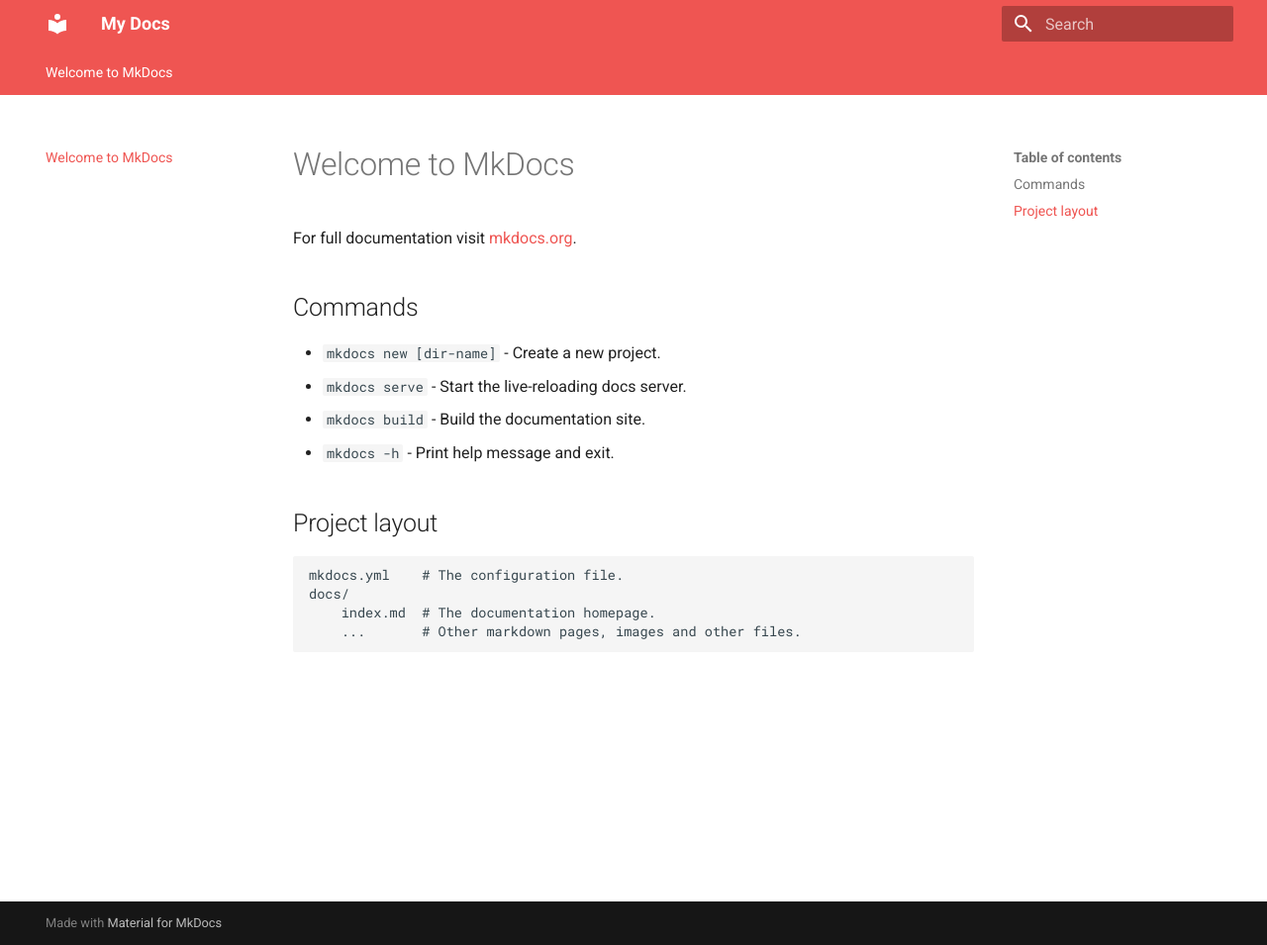
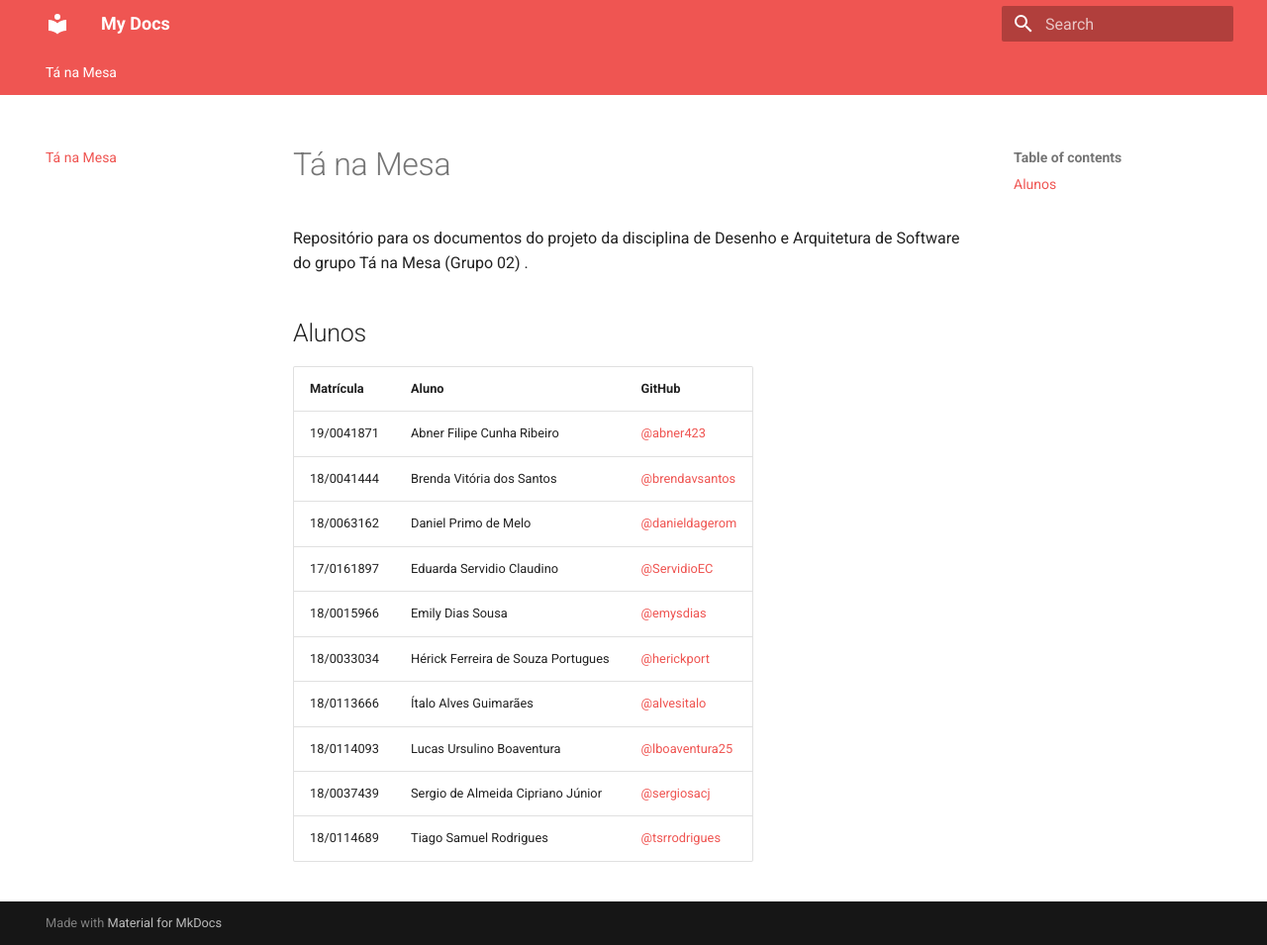
Before and after one commit to UnBArqDsw2021-1/2021.1_G02_TaNaMesa_docs, an MkDocs documentation site: the page built from docs/index.md, in a window 1280 px wide and 955 px high. Shown: the whole window at 99% size. Built offline with MkDocs 1.6.1 and Material for MkDocs 9.7.7, drawn with Linux system fonts in a browser that asks for light colours.

Commit message:
Add home page of mkdocs

```diff
--- a/docs/index.md
+++ b/docs/index.md
@@ -1,17 +1,17 @@
-# Welcome to MkDocs
+# Tá na Mesa
 
-For full documentation visit [mkdocs.org](https://www.mkdocs.org).
+Repositório para os documentos do projeto da disciplina de Desenho e Arquitetura de Software do grupo Tá na Mesa (Grupo 02) .
 
-## Commands
-
-* `mkdocs new [dir-name]` - Create a new project.
-* `mkdocs serve` - Start the live-reloading docs server.
-* `mkdocs build` - Build the documentation site.
-* `mkdocs -h` - Print help message and exit.
-
-## Project layout
-
-    mkdocs.yml    # The configuration file.
-    docs/
-        index.md  # The documentation homepage.
-        ...       # Other markdown pages, images and other files.
+## Alunos
+|Matrícula    | Aluno                              | GitHub                                                     |
+| ----------  | ---------------------------------- | ---------------------------------------------------------- |
+| 19/0041871  | Abner Filipe Cunha Ribeiro         | [@abner423](https://github.com/daniso123)                  |
+| 18/0041444  | Brenda Vitória dos Santos          | [@brendavsantos](https://github.com/brendavsantos)         |
+| 18/0063162  | Daniel Primo de Melo               | [@danieldagerom](https://github.com/danieldagerom)         |
+| 17/0161897  | Eduarda Servidio Claudino          | [@ServidioEC](https://github.com/ServidioEC)               |
+| 18/0015966  | Emily Dias Sousa                   | [@emysdias](https://github.com/emysdias)                   |
+| 18/0033034  | Hérick Ferreira de Souza Portugues | [@herickport](https://github.com/herickport)               |
+| 18/0113666  | Ítalo Alves Guimarães              | [@alvesitalo](https://github.com/alvesitalo)               |
+| 18/0114093  | Lucas Ursulino Boaventura          | [@lboaventura25](https://github.com/lboaventura25)         |
+| 18/0037439  | Sergio de Almeida Cipriano Júnior  | [@sergiosacj](https://github.com/sergiosacj)               |
+| 18/0114689  | Tiago Samuel Rodrigues             | [@tsrrodrigues](https://github.com/tsrrodrigues)           |
```
